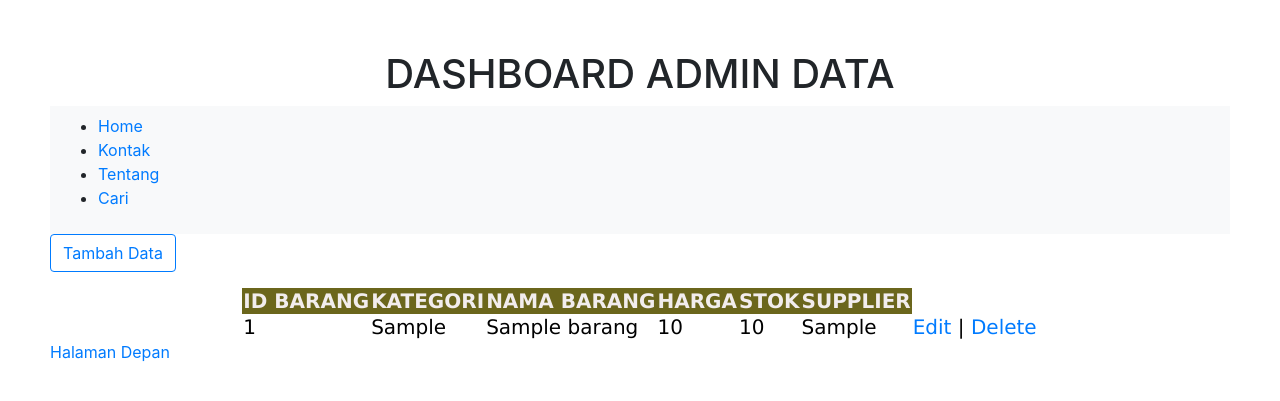
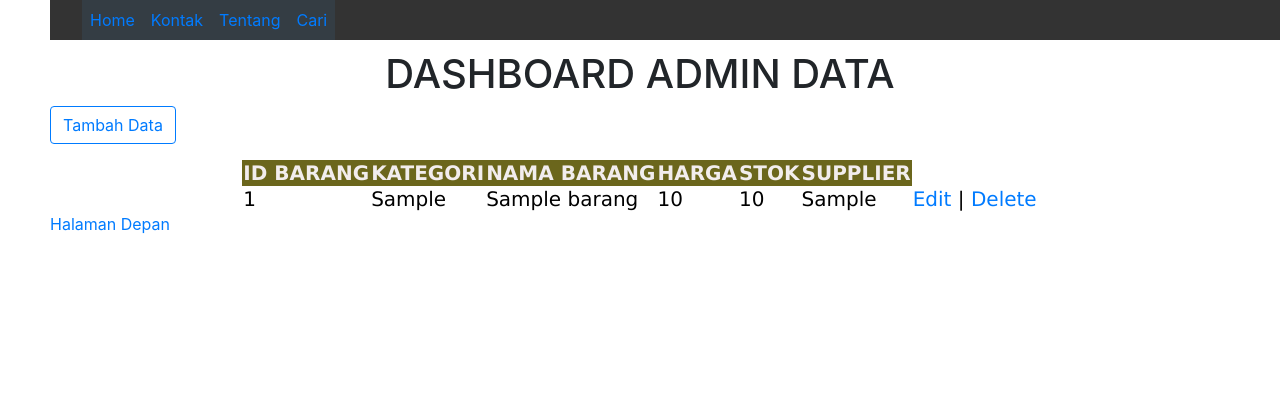
Before and after one commit to joeinus134131/MbahDagang, a PHP site: page /MbahDagang/action/admin.php in a window 1280 px wide. Shown: the top 401 px of the page. Run offline with PHP 8.4, Linux system fonts and the light colour scheme; tables that the repository leaves empty or names only in its code hold one stand-in row (values such as "Sample post"); some libraries are stand-ins or nearby versions.

Commit message:
Update admin.php, edit.php dan style css

```diff
--- a/action/admin.php
+++ b/action/admin.php
@@ -13,20 +13,16 @@ $result = mysqli_query($conn, 'SELECT * FROM barang');
     <link rel="stylesheet" href="node_modules\bootstrap\dist\css\bootstrap.min.css">
 	<link rel="stylesheet" href="https://maxcdn.bootstrapcdn.com/bootstrap/3.3.7/css/bootstrap-theme.min.css" integrity="sha384-rHyoN1iRsVXV4nD0JutlnGaslCJuC7uwjduW9SVrLvRYooPp2bWYgmgJQIXwl/Sp" crossorigin="anonymous">
     <link rel="stylesheet" href="https://cdn.jsdelivr.net/npm/bootstrap@4.0.0/dist/css/bootstrap.min.css" integrity="sha384-Gn5384xqQ1aoWXA+058RXPxPg6fy4IWvTNh0E263XmFcJlSAwiGgFAW/dAiS6JXm" crossorigin="anonymous">
-
-
-
 </head>
 <header>
     <h1>Dashboard Admin Data</h1>
-    <nav class="navbar navbar-expand-lg bg-light">
+    <nav>
         <ul>
-            <li class="nav-item"><a href="http://localhost/MbahDagang/index.php">Home</a></li>
-            <li class="nav-item"><a href="#">Kontak</a></li>
-            <li class="nav-item"><a href="#">Tentang</a></li>
-            <li class="nav-item"><a href="#">Cari</a></li>
+            <li><a href="http://localhost/MbahDagang/index.php">Home</a></li>
+            <li><a href="#">Kontak</a></li>
+            <li><a href="#">Tentang</a></li>
+            <li><a href="#">Cari</a></li>
         </ul>
-
     </nav>
 </header>
 <body>
--- a/action/edit.php
+++ b/action/edit.php
@@ -40,6 +40,8 @@ while($row = mysqli_fetch_array($result))
     <title>Edit Data Barang</title>
     <link rel = "stylesheet" href="style2.css">
     <link rel="stylesheet" href="node_modules\bootstrap\dist\css\bootstrap.min.css">
+    <link rel="stylesheet" href="https://maxcdn.bootstrapcdn.com/bootstrap/3.3.7/css/bootstrap-theme.min.css" integrity="sha384-rHyoN1iRsVXV4nD0JutlnGaslCJuC7uwjduW9SVrLvRYooPp2bWYgmgJQIXwl/Sp" crossorigin="anonymous">
+    <link rel="stylesheet" href="https://cdn.jsdelivr.net/npm/bootstrap@4.0.0/dist/css/bootstrap.min.css" integrity="sha384-Gn5384xqQ1aoWXA+058RXPxPg6fy4IWvTNh0E263XmFcJlSAwiGgFAW/dAiS6JXm" crossorigin="anonymous">
 </head>
 
 <body>
--- a/action/style.css
+++ b/action/style.css
@@ -93,14 +93,41 @@ th {
 .data-table tbody td:empty {
   background-color: #ffcccc;
 }
+
+
+li {
+  float: left;
+}
+
+li a {
+  display: block;
+  padding: 8px;
+  background-color: #343d44;
+}
+
+li a:hover:not(.active) {
+  background-color: #111;
+}
+.active{
+  background-color: #04AA6D;
+ }
+
+ul {
+  list-style-type: none;
+  margin: 0;
+  padding: 0;
+  overflow: hidden;
+  background-color: #333;
+  position: fixed;
+  top: 0;
+  width: 100%;
+}
+
 a:visited{
-  text-decoration: underline;
+  color: #ffffff;
   color: #60daff;
   }
 a:hover{
   text-decoration: solid;
   font-weight: bold;
   }
-a:active{
-  background-color: yellow;
-  }
```
